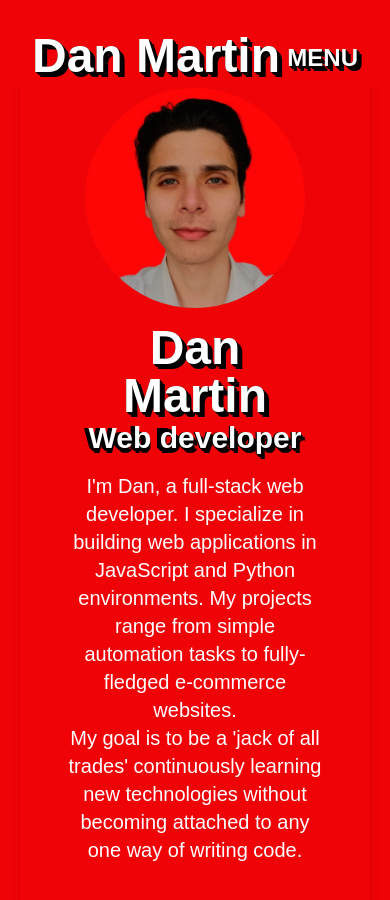
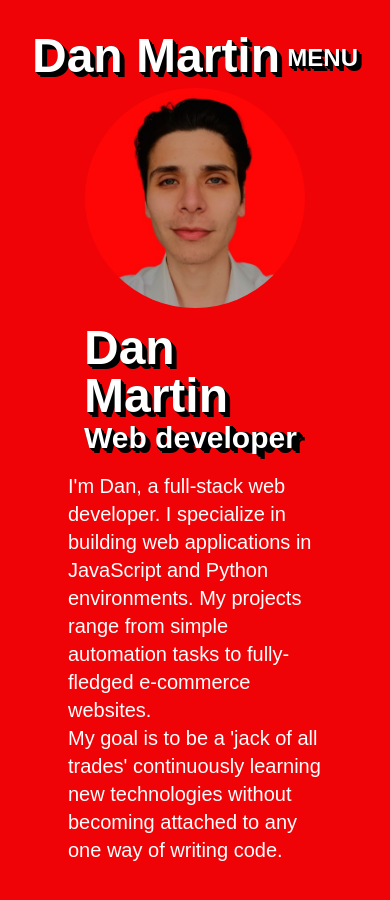
Before and after one commit to Dan-Martin-dev/portfolio, a React (Vite) app in the folder portfolio/: page /portfolio/about in a window 390 px wide. Shown: the top 900 px of the page. Built offline with nearby package versions, Linux system fonts and the light colour scheme; a web font is replaced by a local one.

Commit message:
Fixed data-text shadow positioning bug

```diff
--- a/portfolio/src/pages/About.tsx
+++ b/portfolio/src/pages/About.tsx
@@ -4,10 +4,10 @@ export default function About() {
 
   return (
     /* frame */
-    <div id="about" className="bg-strongRed mx-5 md:mx-28 lg:mx-48 p-6 rounded-lg shadow-lg mt-10 md:mt-0">
+    <div id="about" className="bg-strongRed mx-5 md:mx-28 lg:mx-48 p-6 mt-10 md:mt-0">
 
       {/* container */}
-      <div className="flex flex-col xl:flex-row xl:align-middle xl:justify-center xl:items-center text-white text-center xl:text-left p-6">
+      <div className="flex flex-col xl:flex-row xl:align-middle xl:justify-center xl:items-center text-white xl:text-left p-6">
 
         {/* Image and Name */}
         <div className="flex flex-col items-center">
@@ -24,13 +24,13 @@ export default function About() {
           {/* SM Name */}
           <div className='md:hidden p-4'>
             <h2 data-text='Dan Martin' className="text-5xl text-outliner font-bebas font-bold">Dan Martin</h2>
-            <h2  data-text='Web Developer' className="text-3xl text-outliner font-bebas font-bold">Web developer</h2>
+            <h2 data-text='Web Developer' className="text-3xl text-outliner font-bebas font-bold">Web developer</h2>
           </div>
 
         </div>
 
         {/* Description */}
-        <div className="">
+        <div>
 
           {/* LG Name */}
           <div className='hidden md:block p-4'>
```
